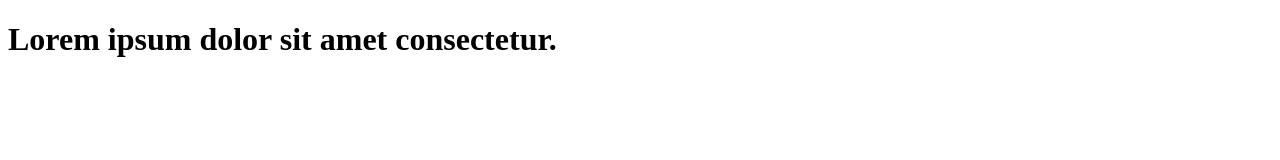
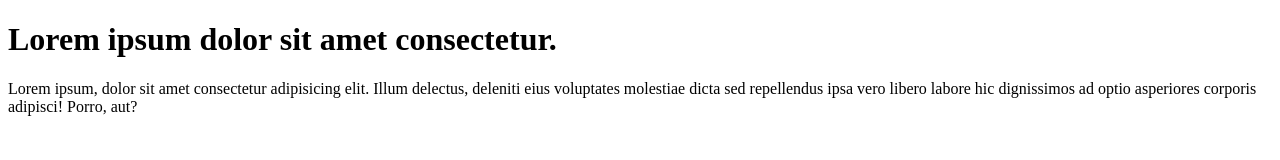
Before and after one commit to RadheKhojuShrestha/learn-git, a plain HTML site: page index.html in a window 1280 px wide. Drawn offline with Linux system fonts and the light colour scheme.

Commit message:
add paragraph to code

```diff
--- a/index.html
+++ b/index.html
@@ -7,5 +7,6 @@
 </head>
 <body>
     <h1>Lorem ipsum dolor sit amet consectetur.</h1>
+    <p>Lorem ipsum, dolor sit amet consectetur adipisicing elit. Illum delectus, deleniti eius voluptates molestiae dicta sed repellendus ipsa vero libero labore hic dignissimos ad optio asperiores corporis adipisci! Porro, aut?</p>
 </body>
 </html>
```
